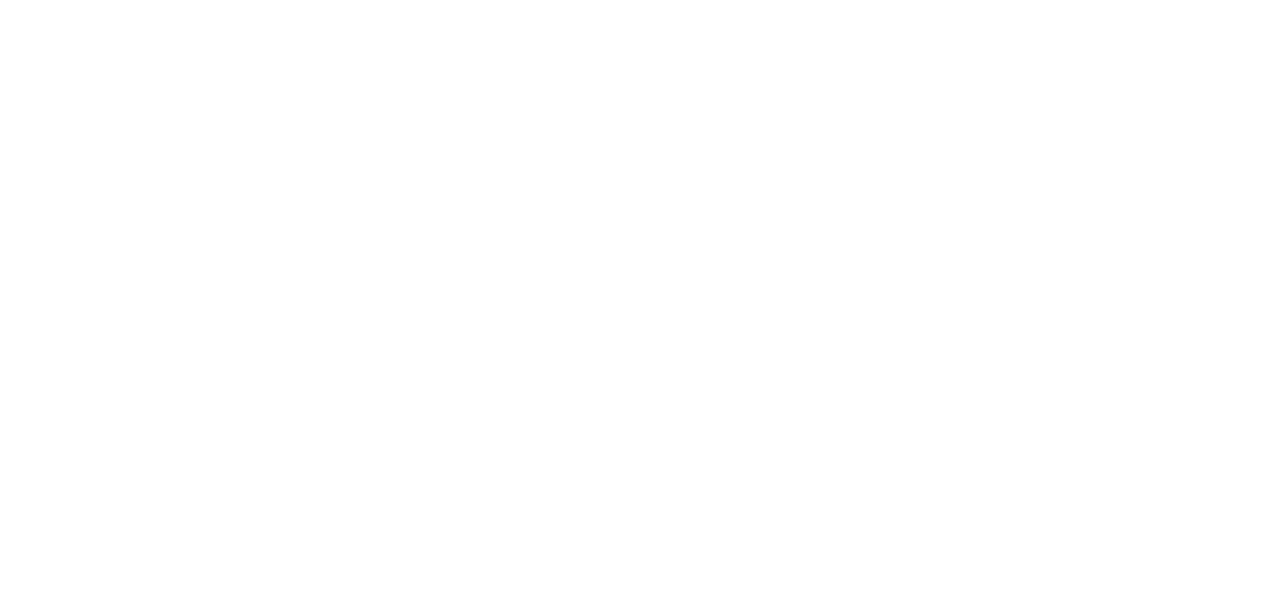
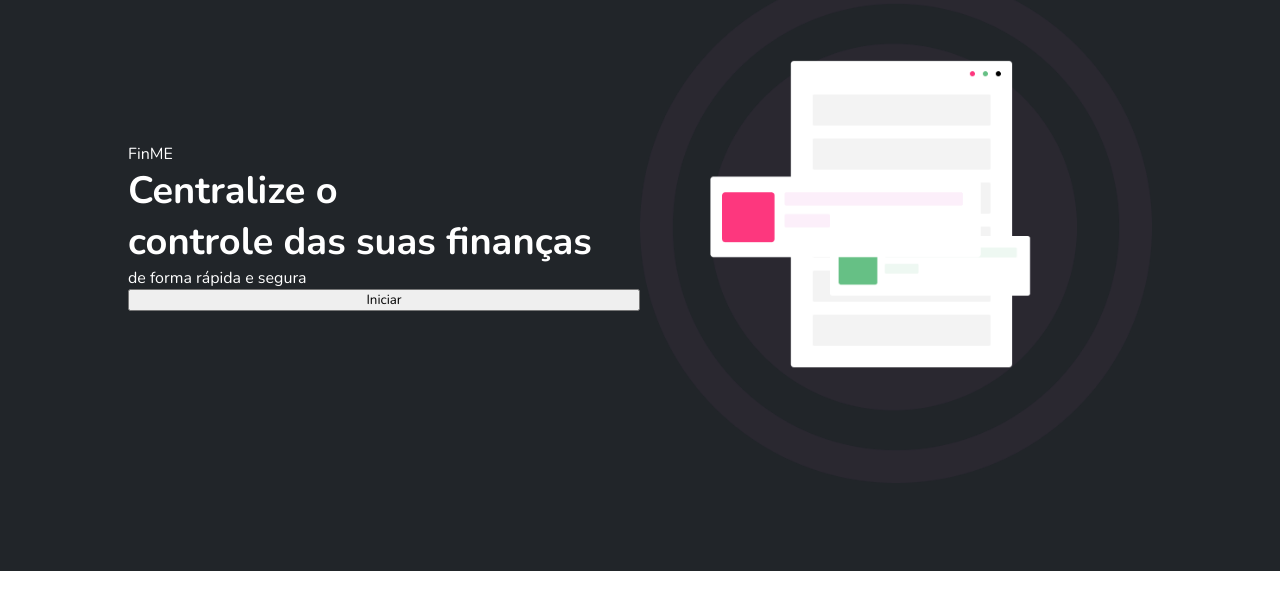
Before and after one commit to gduartemenezes/finme, a React (Create React App) app: page / in a window 1280 px wide. Shown: the part 229-838 px from the top of the page. Before the commit the page ends 800 px from the top, so only its background shows below. Built offline with nearby package versions, Linux system fonts and the light colour scheme.

Commit message:
feat: import LangingPage and show it on screen

```diff
--- a/src/App.tsx
+++ b/src/App.tsx
@@ -1,7 +1,9 @@
 import React from 'react';
+import LandingPage from './components/LandingPage';
 
+import './styles/global.css'
 function App() {
-  return <></>
+  return <LandingPage/>
 }
 
 export default App;
```
